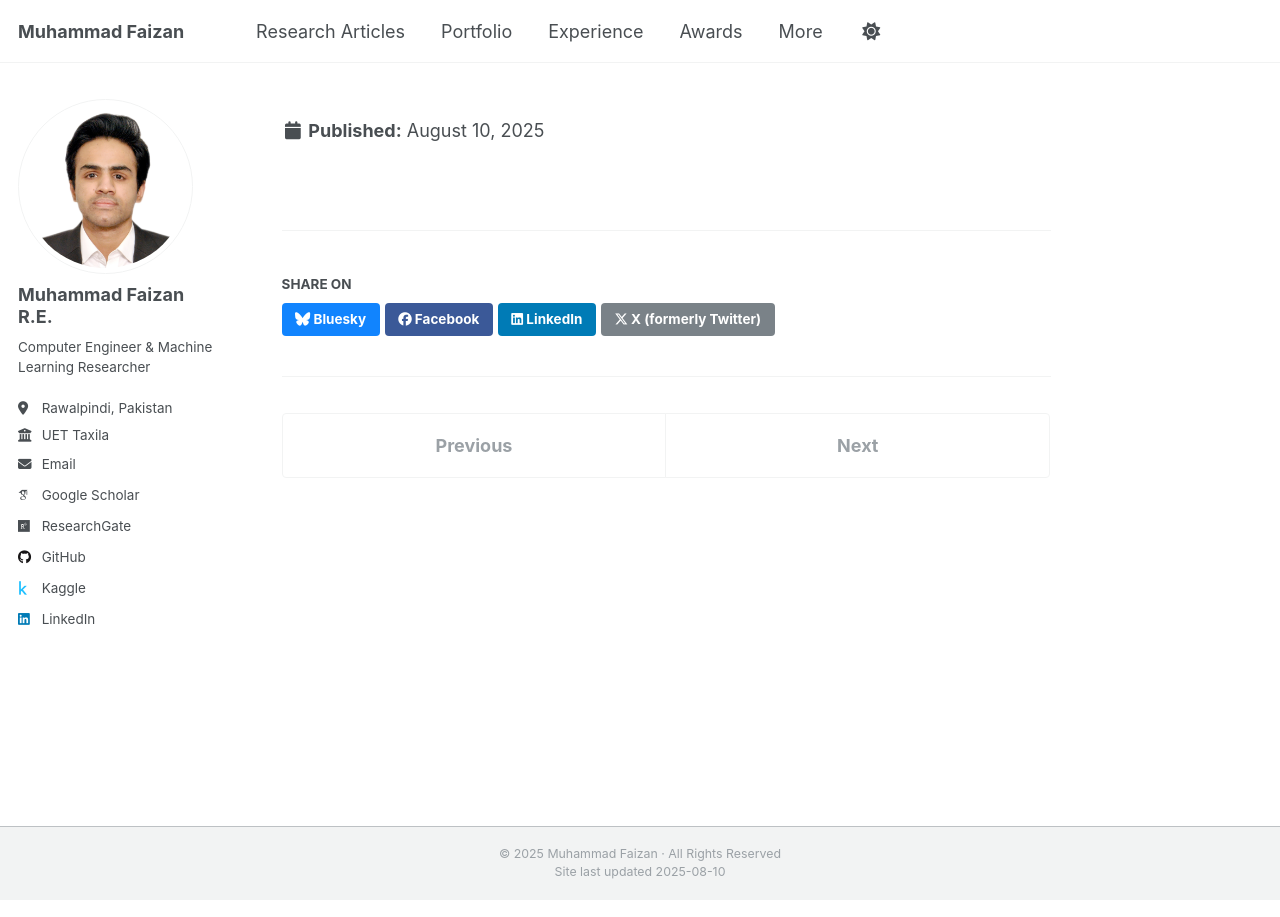
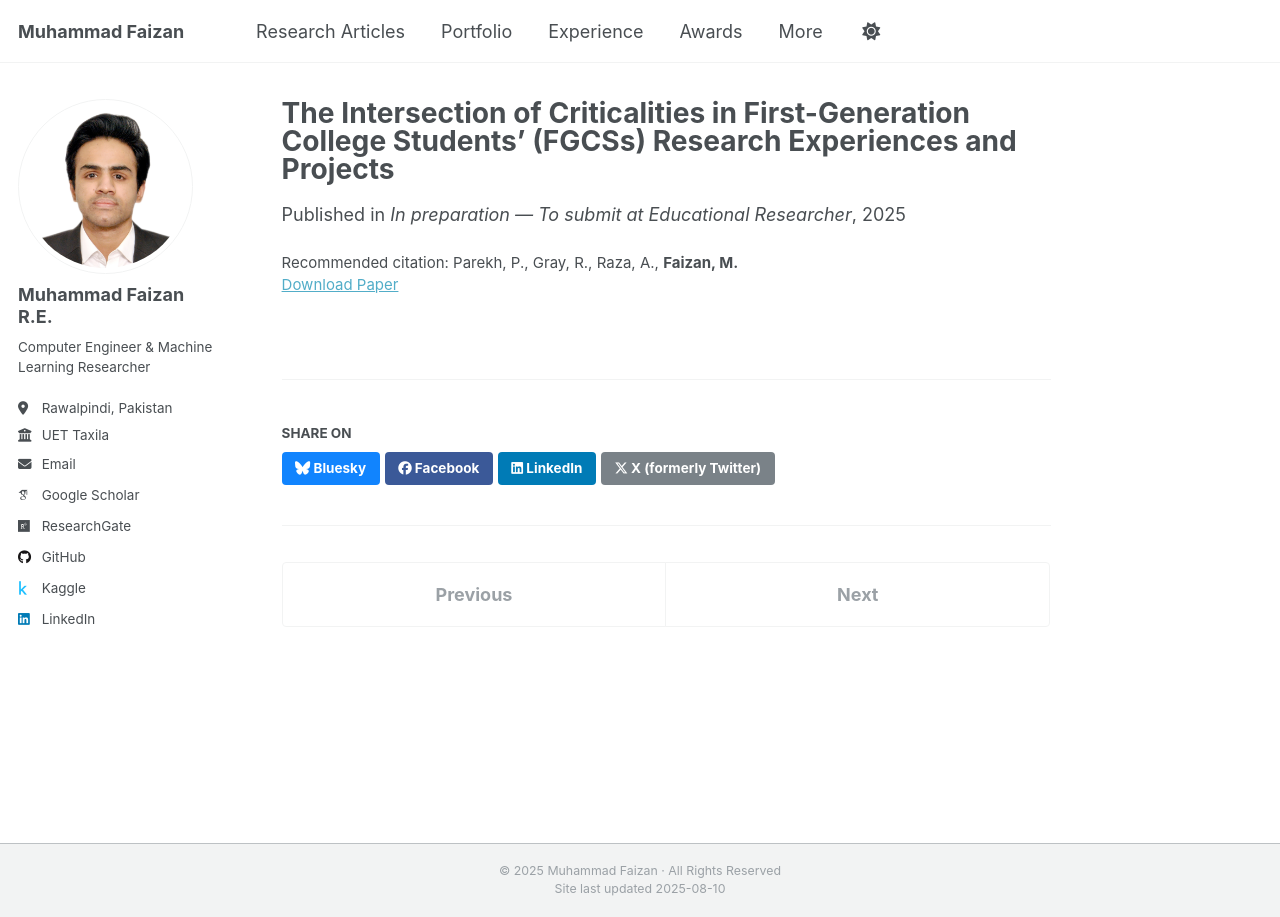
Before and after one commit to MuhammadFaizan99/MuhammadFaizan99.github.io, a Jekyll site: the page built from _publications/2024-02-17-paper-title-number-4.md, in a window 1280 px wide. Built offline with Jekyll 4.4.1, drawn with Linux system fonts in a browser that asks for light colours; some web fonts are replaced; a script that is not in the unit is left out.

Commit message:
Update 2024-02-17-paper-title-number-4.md

```diff
--- a/_publications/2024-02-17-paper-title-number-4.md
+++ b/_publications/2024-02-17-paper-title-number-4.md
@@ -1,9 +1,9 @@
 ---
-title: "The Intersection of Criticalities in First-Generation College Students’ (FGCSs) Research Experiences and Projects"
+title: "The Intersection of Criticalities in First-Generation College Students' (FGCSs) Research Experiences and Projects"
 collection: publications
 category: submitted
 date: 2025-01-01
-venue: 'In preparation — To submit at Educational Researcher'
+venue: "In preparation — To submit at Educational Researcher"
 paperurl: ""
-citation: 'Parekh, P., Gray, R., Raza, A., <b>Faizan, M.</b>
+citation: "Parekh, P., Gray, R., Raza, A., <b>Faizan, M.</b>"
 ---
```
